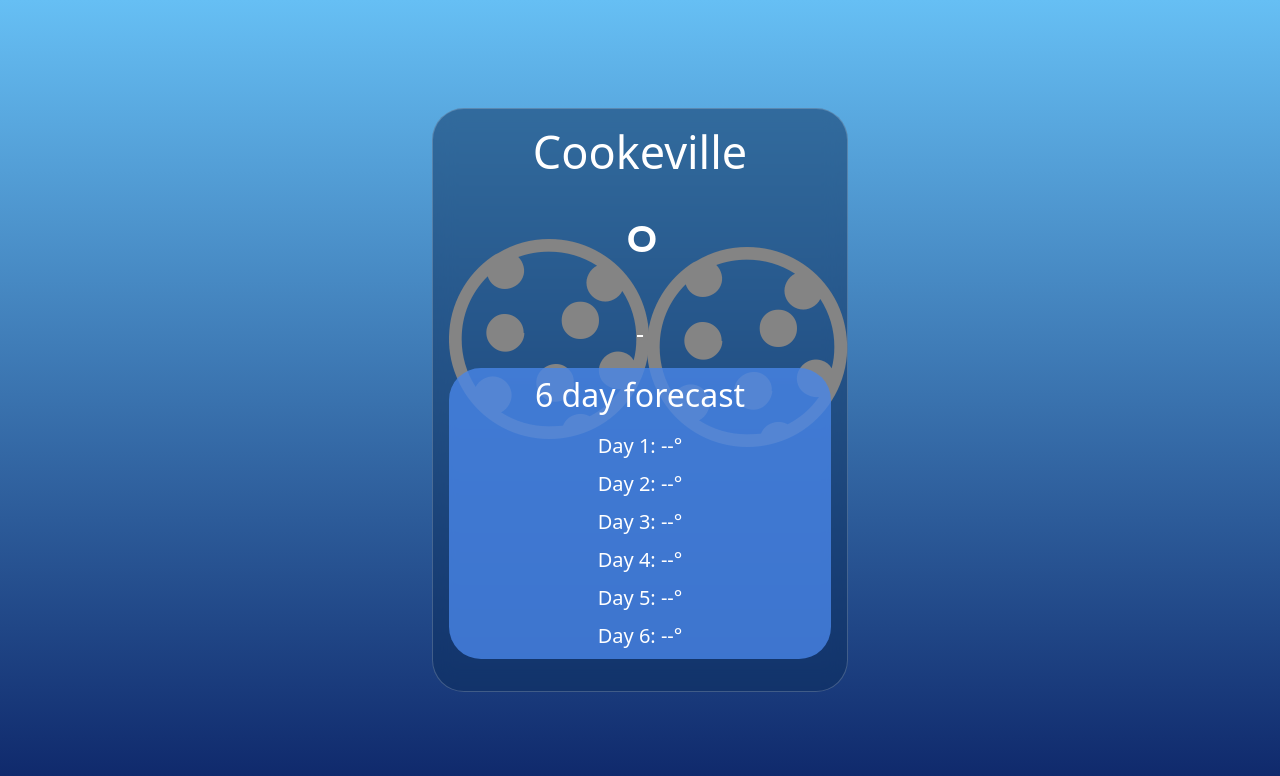
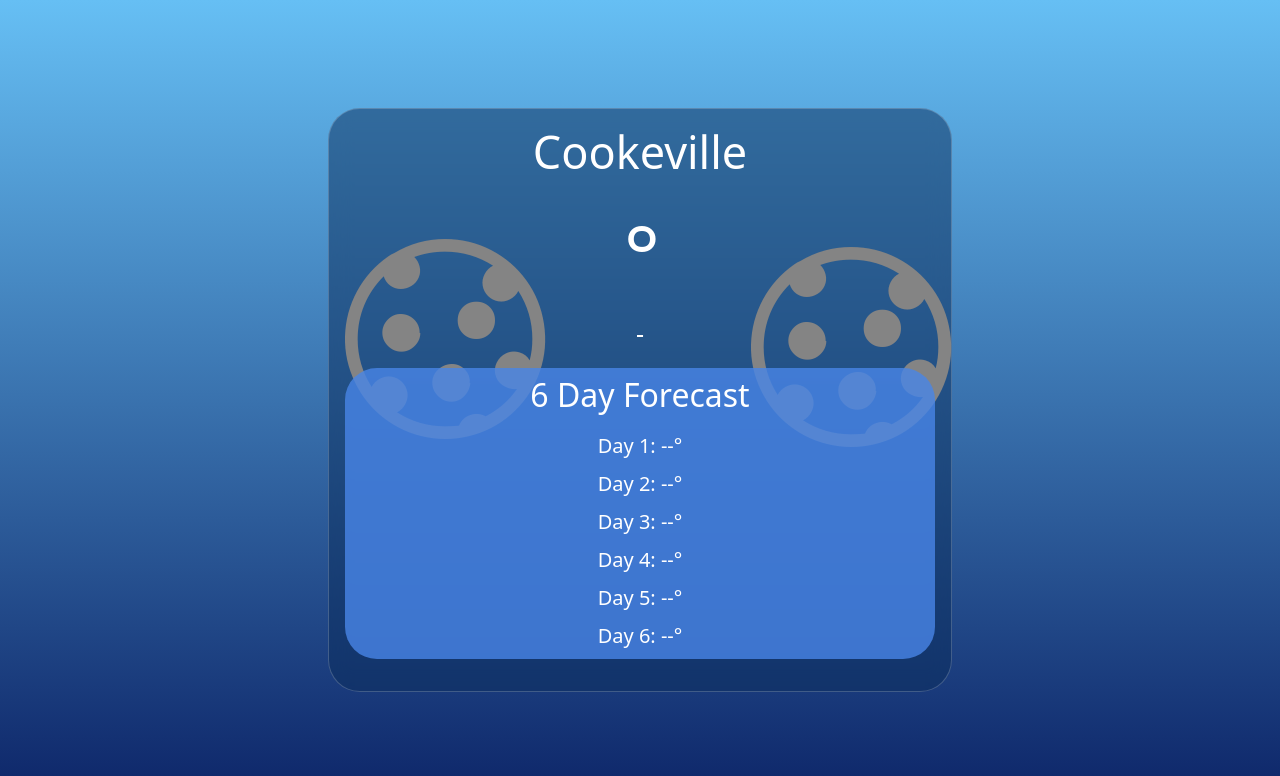
Before and after one commit to CameronJ932/3870-Class, a plain HTML site: page index.html in a window 1280 px wide. Drawn offline with nearby package versions, Linux system fonts and the light colour scheme; no server answers.

Commit message:
Box change and 6 Day Forecast capitalized

```diff
--- a/index.html
+++ b/index.html
@@ -54,7 +54,7 @@
 </head>
 <body class="app-background">
     <div class="min-vh-100 d-flex justify-content-center align-items-center p-3">
-        <div class="card weather-card text-white col-11 col-md-7 col-lg-4">
+        <div class="card weather-card text-white col-11 col-md-8 col-lg-6">
             <div class="card-body">
                 <div class="d-flex justify-content-center text">
                     <h2 style="font-size: 45px;">Cookeville</h2>
@@ -82,7 +82,7 @@
                 <div>
                     <div class="forecast-header px-4 py-2 mb-3 text">
                         <div class="justify-content-left">
-                            <h2 class="text-center text-white mb-0">6 day forecast </h2>
+                            <h2 class="text-center text-white mb-0">6 Day Forecast </h2>
                         </div>
                     <!--Container for the Forecast List -->
                     <div class="mt-3">
```
